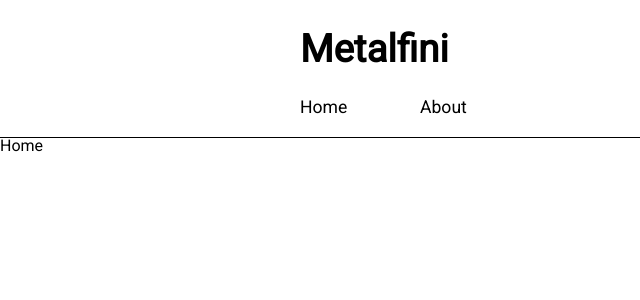
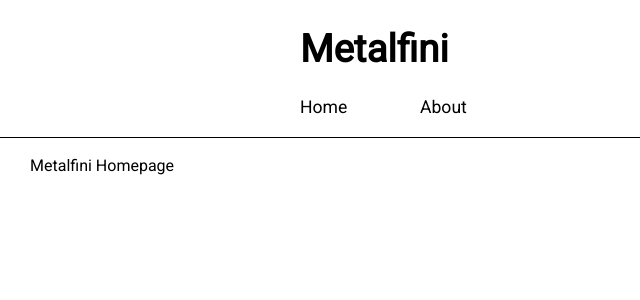
Before and after one commit to andrewbaldwin44/Metalfini_Django_Website, a React (Create React App) app in the folder client/: page / in a window 1280 px wide. Shown: the top 300 px of the page, without its empty margins (0-640 px from the left). Built offline with nearby package versions, Linux system fonts and the light colour scheme.

Commit message:
Add homepage content

```diff
--- a/client/src/components/Home.jsx
+++ b/client/src/components/Home.jsx
@@ -1,11 +1,11 @@
 import React from 'react';
 
-function Home() {
+function Homepage() {
   return (
     <>
-      Home
+      <p>Metalfini Homepage</p>
     </>
-  )
-}
+  );
+};
 
-export default Home;
+export default Homepage;
--- a/client/src/routes/Index.jsx
+++ b/client/src/routes/Index.jsx
@@ -1,5 +1,6 @@
 import React from 'react';
 import { BrowserRouter as Router, Route, Switch } from 'react-router-dom';
+import styled from 'styled-components';
 
 import Home from '../components/Home';
 import FourOhFour from '../components/FourOhFour';
@@ -8,12 +9,18 @@ function Routes({ children }) {
   return (
     <Router>
       {children}
-      <Switch>
-        <Route path='/' exact component={Home} />
-        <Route path='/*' exact component={FourOhFour} />
-      </Switch>
+      <Main>
+        <Switch>
+          <Route path='/' exact component={Home} />
+          <Route path='/*' exact component={FourOhFour} />
+        </Switch>
+      </Main>
     </Router>
   )
 }
 
+const Main = styled.div`
+  padding: 20px 30px;
+`;
+
 export default Routes;
```
Also changed, not shown: 1 other file (tests, documents, lock files or other folders).
